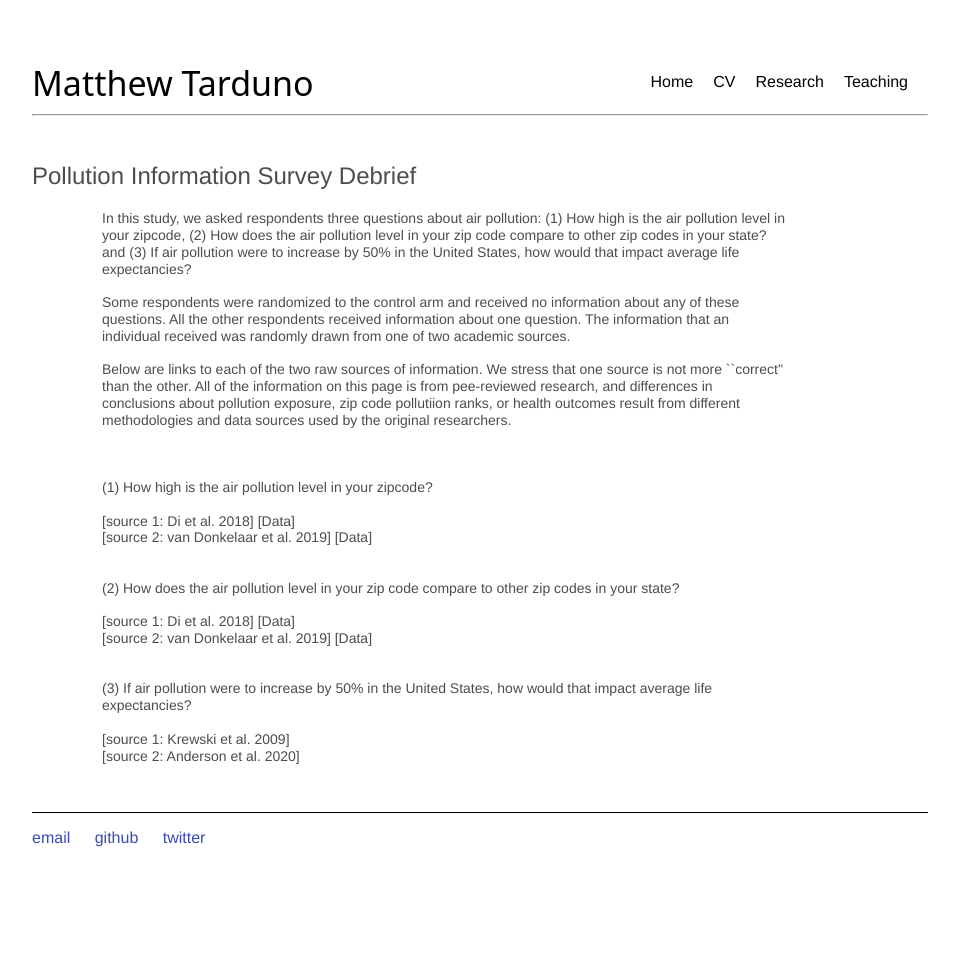
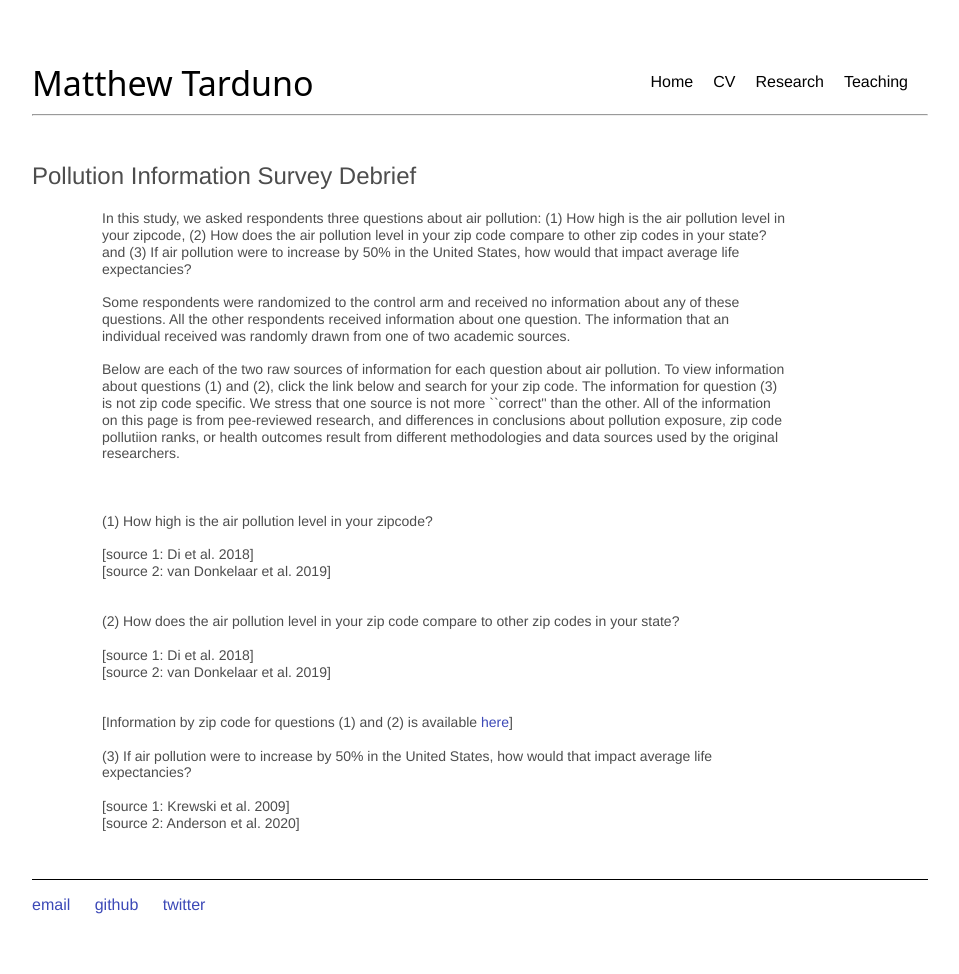
Before and after one commit to Matt-Tarduno/Matt-Tarduno.github.io, a Jekyll site: the page built from pollution_info_debrief/index.html, in a window 1280 px wide. Shown: the whole page, without its empty margins (160-1119 px from the left). Built offline with Jekyll 4.4.1, drawn with Linux system fonts in a browser that asks for light colours; before the commit the page ends 907 px from its top, so only the background shows below that.

Commit message:
Update index.html

```diff
--- a/pollution_info_debrief/index.html
+++ b/pollution_info_debrief/index.html
@@ -17,7 +17,8 @@ sitemap:
 Some respondents were randomized to the control arm and received no information about any of these questions. All the other respondents received information about one question. The information that an individual received was randomly drawn from one of two academic sources.
 		<br>
 		<br>
-Below are links to each of the two raw sources of information. We stress that one source is not more ``correct'' than the other. All of the information on this page is from pee-reviewed research, and differences in conclusions about pollution exposure, zip code pollutiion ranks, or health outcomes result from different methodologies and data sources used by the original researchers.
+Below are each of the two raw sources of information for each question about air pollution. To view information about questions (1) and (2), click the link below and search for your zip code. The information for question (3) is not zip code specific.
+We stress that one source is not more ``correct'' than the other. All of the information on this page is from pee-reviewed research, and differences in conclusions about pollution exposure, zip code pollutiion ranks, or health outcomes result from different methodologies and data sources used by the original researchers.
 <br>
 <br>
 <br>
@@ -27,8 +28,8 @@ Below are links to each of the two raw sources of information. We stress that on
 (1) How high is the air pollution level in your zipcode?
 <br>
 <br>
-[source 1: Di et al. 2018] [Data]<br>
-[source 2: van Donkelaar et al. 2019] [Data]<br>
+[source 1: Di et al. 2018] <br>
+[source 2: van Donkelaar et al. 2019] <br>
 <br>
 <br>
 
@@ -36,8 +37,11 @@ Below are links to each of the two raw sources of information. We stress that on
 (2) How does the air pollution level in your zip code compare to other zip codes in your state?
 <br>
 <br>
-[source 1: Di et al. 2018] [Data]<br>
-[source 2: van Donkelaar et al. 2019] [Data]<br>
+[source 1: Di et al. 2018] <br>
+[source 2: van Donkelaar et al. 2019]<br>
+<br>
+<br>
+[Information by zip code for questions (1) and (2) is available <a href="https://docs.google.com/spreadsheets/d/1dWZMwTIHlOeHORmPY-SYUfgdKxGQzI5tWrg6HSpdWKo/edit?usp=sharing" target="_blank">here</a>]
 <br>
 <br>
 
```
